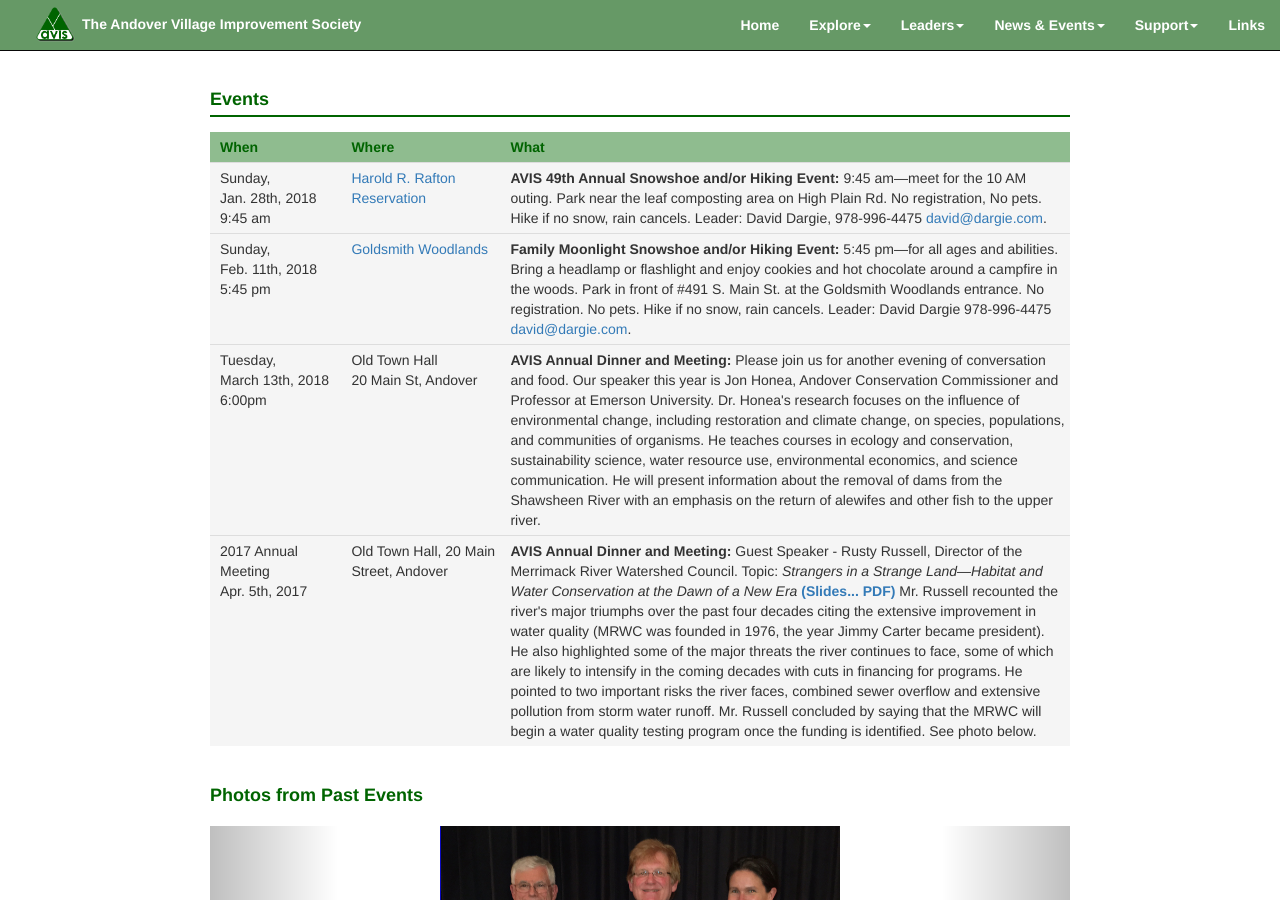
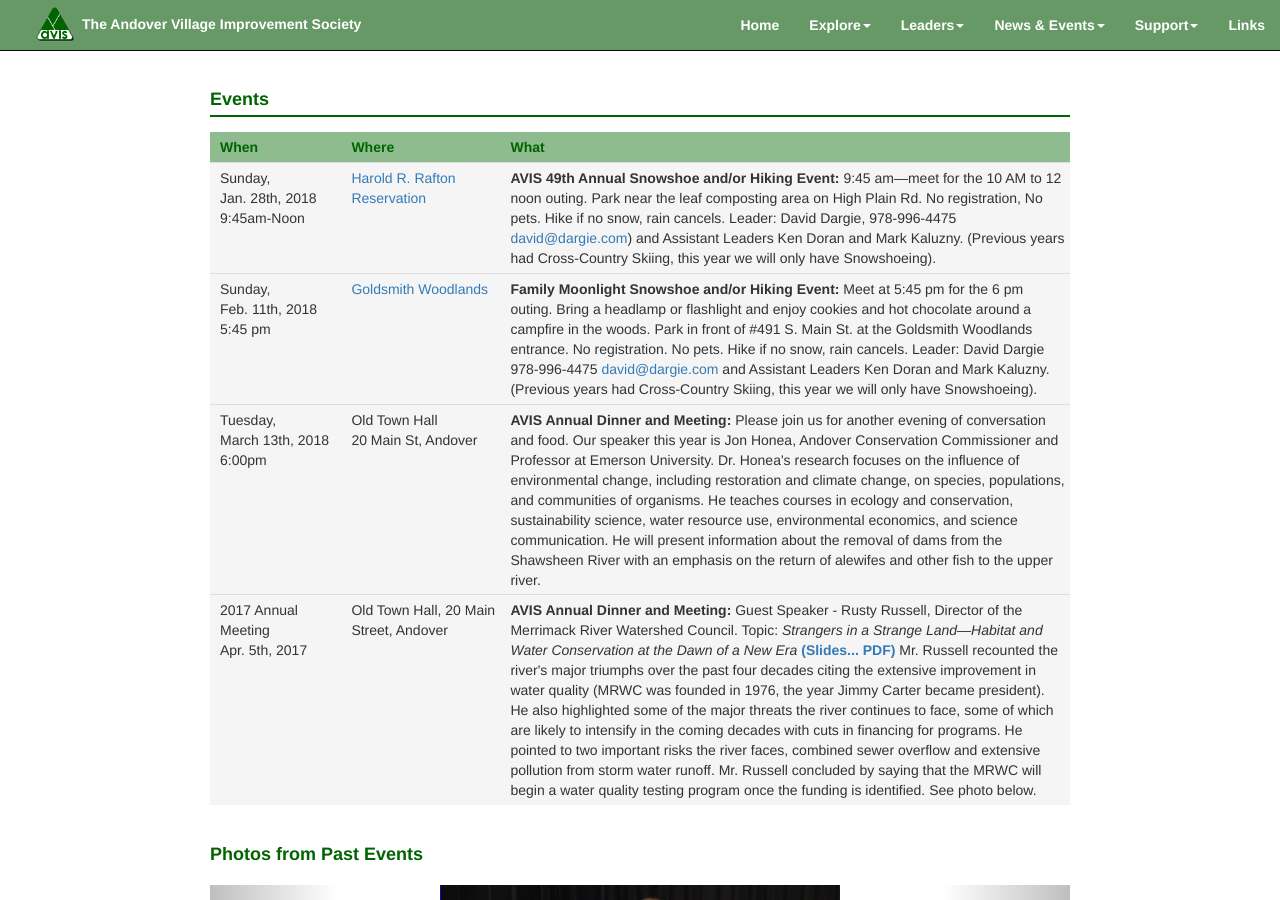
Before and after one commit to avisandover/avis-website, a Jekyll site: the page built from events.html, in a window 1280 px wide and 900 px high. Built offline with Jekyll 4.4.1, drawn with Linux system fonts in a browser that asks for light colours.

Commit message:
Updated Jan and Feb 2018 hikes

```diff
--- a/events.html
+++ b/events.html
@@ -18,12 +18,12 @@
 						<td>
 							Sunday,<br>
 							Jan. 28th, 2018<br>
-							9:45 am<br>
+							9:45am-Noon<br>
 						</td>
 						<td>
 						<a href="rafton.html" target="_blank">Harold R. Rafton Reservation</a>
 						</td>
-						<td><strong>AVIS 49th Annual Snowshoe and/or Hiking Event:  </strong>9:45 am—meet for the 10 AM outing. Park near the leaf composting area on High Plain Rd. No registration, No pets. Hike if no snow, rain cancels. Leader: David Dargie, 978-996-4475 <a href="mailto:david@dargie.com" target="_blank">david@dargie.com</a>.
+						<td><strong>AVIS 49th Annual Snowshoe and/or Hiking Event:  </strong>9:45 am—meet for the 10 AM to 12 noon outing. Park near the leaf composting area on High Plain Rd. No registration, No pets. Hike if no snow, rain cancels. Leader: David Dargie, 978-996-4475 <a href="mailto:david@dargie.com" target="_blank">david@dargie.com</a>) and Assistant Leaders Ken Doran and Mark Kaluzny. (Previous years had Cross-Country Skiing, this year we will only have Snowshoeing).
 
 						</td>
 					</tr>
@@ -36,7 +36,7 @@
 						<td>
 						<a href="goldsmith.html" target="_blank">Goldsmith Woodlands</a>
 						</td>
-						<td><strong>Family Moonlight Snowshoe and/or Hiking Event:  </strong>5:45 pm—for all ages and abilities. Bring a headlamp or flashlight and enjoy cookies and hot chocolate around a campfire in the woods. Park in front of #491 S. Main St. at the Goldsmith Woodlands entrance. No registration. No pets. Hike if no snow, rain cancels. Leader: David Dargie 978-996-4475 <a href="mailto:david@dargie.com" target="_blank">david@dargie.com</a>.
+						<td><strong>Family Moonlight Snowshoe and/or Hiking Event:  </strong>Meet at 5:45 pm for the 6 pm outing. Bring a headlamp or flashlight and enjoy cookies and hot chocolate around a campfire in the woods. Park in front of #491 S. Main St. at the Goldsmith Woodlands entrance. No registration. No pets. Hike if no snow, rain cancels. Leader: David Dargie 978-996-4475 <a href="mailto:david@dargie.com" target="_blank">david@dargie.com</a> and Assistant Leaders Ken Doran and Mark Kaluzny. (Previous years had Cross-Country Skiing, this year we will only have Snowshoeing).
 						</td>
 					</tr>
 					<tr>
@@ -51,6 +51,8 @@
 						</td>
 						<td><strong>AVIS Annual Dinner and Meeting: </strong>Please join us for another evening of conversation and food. Our speaker this year is Jon Honea, Andover Conservation Commissioner and Professor at Emerson University.  Dr. Honea's research focuses on the influence of environmental change, including restoration and climate change, on species, populations, and communities of organisms. He teaches courses in ecology and conservation, sustainability science, water resource use, environmental economics, and science communication. He will present information about the removal of dams from the Shawsheen River with an emphasis on the return of alewifes and other fish to the upper river.<br>
 						</td>
+					</tr>
+	  				<tr>
 					</tr>
 	  				<tr>
 						<td>
```
